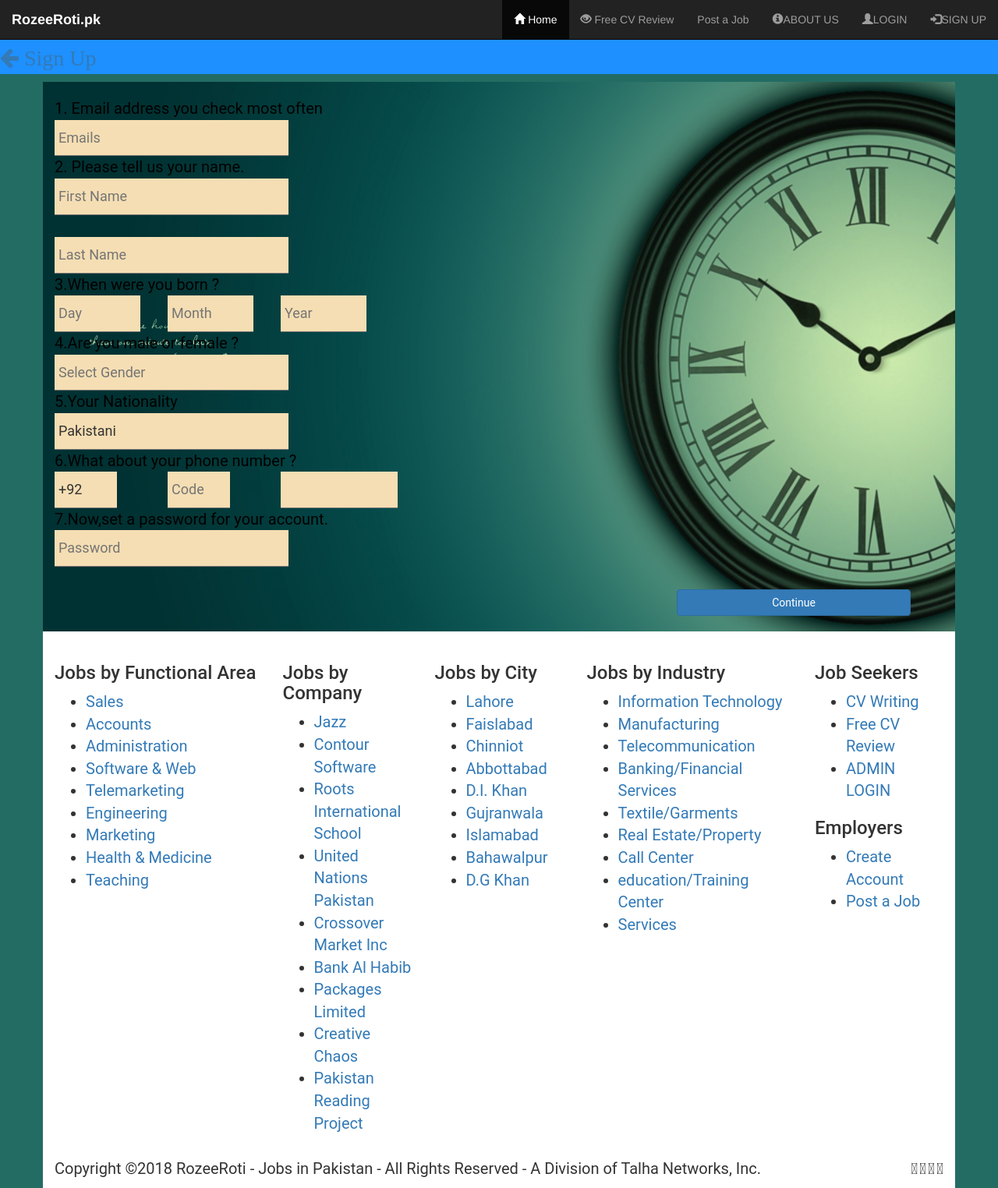
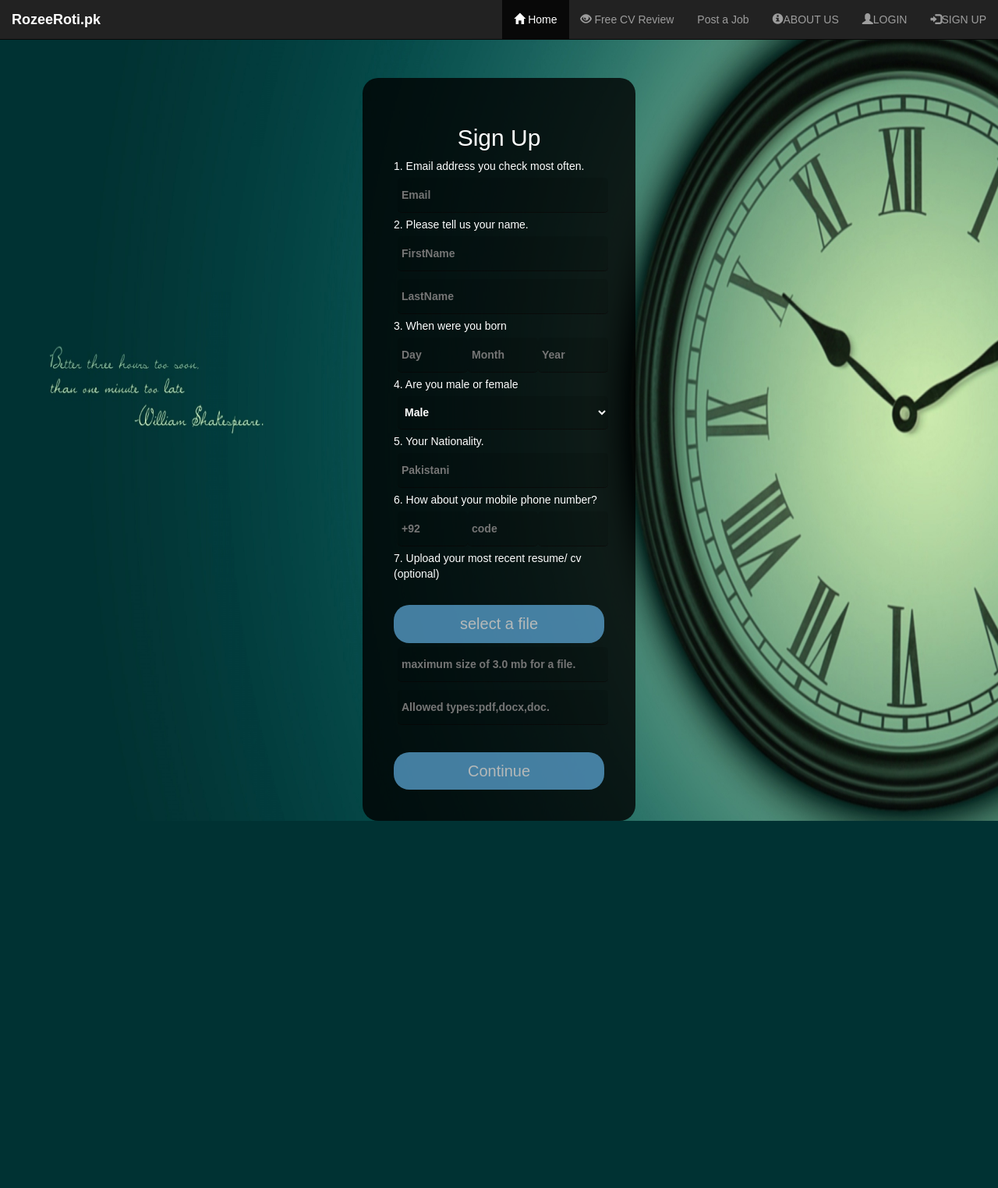
Before and after one commit to Talha29959/Wad-Project, a PHP site: page /signup.html in a window 1280 px wide. Shown: the whole page at 78% size. After the commit the page ends 1053 px from the top, so only its background shows below. Run offline with PHP 8.4, Linux system fonts and the light colour scheme.

Commit message:
alhamdulillah

```diff
--- a/signup.html
+++ b/signup.html
@@ -1,13 +1,13 @@
+<!DOCTYPE html>
 <html>
 <head>
-    <title>Body</title>
+    <title>Login In</title>
+    <link rel="stylesheet" href="style1.css">
     <meta name="viewport" content="width=device-width, initial-scale=1">
     <link rel="stylesheet" href="https://maxcdn.bootstrapcdn.com/bootstrap/3.3.7/css/bootstrap.min.css">
     <link rel="stylesheet" href="https://cdnjs.cloudflare.com/ajax/libs/font-awesome/4.7.0/css/font-awesome.min.css">
-    <link rel="stylesheet" href="style2.css">
- <!--  <link rel="stylesheet" href="style1.css">-->
 </head>
-<body>
+<body class="ra_body">
 
 <nav class="navbar navbar-inverse navbar-fixed-top" style="margin: 0">
     <div class="container-fluid">
@@ -24,170 +24,60 @@
         </ul>
     </div>
 </nav>
+<div class="ra-1">
 
+    <h2 class="ra_h2">Sign Up</h2>
+    <form>
+        <div>1. Email address you check most often.
+        <input type="text" class="ra-2"placeholder="Email"required><br>
+        </div>
 
+        <div>2. Please tell us your name.
+        <input type="text"  class="ra-2"placeholder="FirstName"required>
+        <input type="text"  class="ra-2"placeholder="LastName"required>
+        </div>
 
+        <div>3. When were you born
+            <table>
+                <tr>
+                    <td><input type="number"  class="ra-2" placeholder="Day"required></td>
+                    <td><input type="number"  class="ra-2" placeholder="Month"required></td>
+                    <td><input type="number"  class="ra-2" placeholder="Year"required></td>
+                </tr></table>
+        </div>
 
-<div id="header" >
-    <a href="index.html">
-    <i style="font-size:28px" class="fa">&#xf060; Sign Up</i>
-    </a>
-</div>
+        <div>4. Are you male or female
+            <select class="ra-2">
+                <option value="Male">Male</option>
+                <option value="Female">Female</option>
+            </select>
+          <!--  <input type="text"  class="ra-2 " placeholder="select gender"required>-->
+        </div>
 
+        <div>5. Your Nationality.
+            <input type="text"  class="ra-2 " placeholder="Pakistani"required>
+        </div>
 
-<div class="container" id="d1">
-    <form>
-        <font>1. Email address you check most often</font>
-        <div class="group" >
-            <input  type="text" placeholder="Emails" required>
+        <div>6. How about your mobile phone number?
+            <table>
+                <tr>
+                    <td><input type="number"  class="ra-2" placeholder="+92" min="0" required></td>
+                    <td><input type="number"  class="ra-2" placeholder="code" min="0" required></td>
+                    <td><input type="number"  class="ra-2" placeholder="" min="0" required></td>
+                </tr></table>
         </div>
-        <font>2. Please tell us your name.</font>
-        <div class="group">
-            <input type="text" placeholder="First Name" required>
-            <br>
-            <input type="text" placeholder="Last Name" required>
+
+        <div>7. Upload your most recent resume/ cv (optional)
+            <input type="submit" class="ra-3" value="select a file">
+            <input type="text" class="ra-2" placeholder="maximum size of 3.0 mb for a file.">
+            <input type="text" class="ra-2" placeholder="Allowed types:pdf,docx,doc.">
         </div>
-        <font>3.When were you born ?</font>
-        <div class="grid_container">
-            <div>
-                <input id="day" type="text" placeholder="Day" required>
-            </div>
-            <div>
-                <input id="mon" type="text" placeholder="Month" required>
-            </div>
-            <div>
-                <input id="yr" type="text" placeholder="Year" required>
-            </div>
-        </div>
-        <font>4.Are you male or female ?</font>
-        <div class="group">
-            <input type="text" placeholder="Select Gender" required>
-        </div>
-        <font>5.Your Nationality</font>
-        <div class="group">
-            <input type="text" value="Pakistani" required>
-        </div>
-        <font>6.What about your phone number ?</font>
-        <div class="grid_container">
-            <div>
-                <input id="c_code" type="text" value="+92" required>
-            </div>
-            <div>
-                <input id="code" type="text" placeholder="Code" required>
-            </div>
-            <div>
-                <input id="pnum" type="text" placeholder="" required>
-            </div>
-        </div>
-        <font>7.Now,set a password for your account.</font>
-        <div class="group">
-            <input type="password" placeholder="Password" required>
-        </div>
-        <br>
-        <div id="continue">
-        <input  type="submit" class="btn btn-primary" value="Continue">
+
+        <div>
+        <input type="submit" class="ra-3 ra-input" value="Continue">
+
         </div>
     </form>
 </div>
-
-
-
-
-
-
-<footer>
-    <div class="footer" id="footer">
-        <div class="container">
-            <div class="row">
-                <div class="col-lg-3  col-md-2 col-sm-5 col-xs-6">
-                    <h3> Jobs by Functional Area </h3>
-                    <ul>
-                        <li> <a href="sales.html"> Sales  </a> </li>
-                        <li> <a href="accounts.html"> Accounts </a> </li>
-                        <li> <a href="admin.php"> Administration </a> </li>
-                        <li> <a href="software.html"> Software & Web </a> </li>
-                        <li> <a href="telemarket.php"> Telemarketing </a> </li>
-                        <li> <a href="enginer.php"> Engineering </a> </li>
-                        <li> <a href="market.php"> Marketing </a> </li>
-                        <li> <a href="health.php"> Health & Medicine </a> </li>
-                        <li> <a href="teach.php"> Teaching </a> </li>
-                    </ul>
-                </div>
-                <div class="col-lg-2  col-md-2 col-sm-4 col-xs-8">
-                    <h3> Jobs by Company </h3>
-                    <ul>
-                        <li> <a href="jazz.php"> Jazz  </a> </li>
-                        <li> <a href="temp.html"> Contour Software </a> </li>
-                        <li> <a href="temp.html"> Roots International School </a> </li>
-                        <li> <a href="temp.html"> United Nations Pakistan </a> </li>
-                        <li> <a href="temp.html"> Crossover Market Inc </a> </li>
-                        <li> <a href="bankalhabib.php"> Bank Al Habib </a> </li>
-                        <li> <a href="packageslimited.php"> Packages Limited </a> </li>
-                        <li> <a href="temp.html"> Creative Chaos </a> </li>
-                        <li> <a href="pakistanreadingproject.php"> Pakistan Reading Project </a> </li>
-                    </ul>
-                </div>
-                <div class="col-lg-2  col-md-2 col-sm-4 col-xs-8">
-                    <h3> Jobs by City </h3>
-                    <ul>
-                        <li> <a href="lahore.php"> Lahore  </a> </li>
-                        <li> <a href="faisalabad.php"> Faislabad </a> </li>
-                        <li> <a href="chinniot.php"> Chinniot </a> </li>
-                        <li> <a href="temp.html"> Abbottabad </a> </li>
-                        <li> <a href="temp.html"> D.I. Khan </a> </li>
-                        <li> <a href="gujranwala.php"> Gujranwala </a> </li>
-                        <li> <a href="islamabad.php"> Islamabad </a> </li>
-                        <li> <a href="temp.html"> Bahawalpur </a> </li>
-                        <li> <a href="temp.html"> D.G Khan </a> </li>
-                    </ul>
-                </div>
-                <div class="col-lg-3  col-md-2 col-sm-4 col-xs-8">
-                    <h3> Jobs by Industry </h3>
-                    <ul>
-                        <li> <a href="it.php"> Information Technology  </a> </li>
-                        <li> <a href="manufacturing.php"> Manufacturing </a> </li>
-                        <li> <a href="tele.php"> Telecommunication </a> </li>
-                        <li> <a href="temp.html"> Banking/Financial Services </a> </li>
-                        <li> <a href="temp.html"> Textile/Garments </a> </li>
-                        <li> <a href="property.php"> Real Estate/Property </a> </li>
-                        <li> <a href="callcenter.php">  Call Center</a> </li>
-                        <li> <a href="temp.html"> education/Training Center </a> </li>
-                        <li> <a href="temp.html"> Services </a> </li>
-                    </ul>
-                </div>
-                <div class="col-lg-2  col-md-2 col-sm-4 col-xs-8 ">
-
-                    <h3>Job Seekers</h3>
-                    <ul>
-                        <li><a href="signup.html">CV Writing</a></li>
-                        <li><a href="">Free CV Review</a></li>
-                        <li><a href="adminlogin.php">ADMIN LOGIN</a></li>
-                    </ul>
-                    <h3>  Employers</h3>
-                    <ul>
-
-                        <li><a href="signup.html">Create Account</a></li>
-                        <li><a href="postjob.html">Post a Job</a></li>
-                    </ul>
-                </div>
-            </div>
-        </div>
-    </div>
-
-    <div class="footer-bottom">
-        <div class="container">
-            <p class="pull-left">Copyright ©2018 RozeeRoti - Jobs in Pakistan - All Rights Reserved - A Division of Talha Networks, Inc.  </p>
-            <div class="pull-right">
-                <ul class="nav nav-pills payments">
-                    <li><i class="fab fa-cc-visa"></i></li>
-                    <li><i class="fab fa-cc-mastercard"></i></li>
-                    <li><i class="fab fa-cc-amex"></i></li>
-                    <li><i class="fab fa-cc-paypal"></i></li>
-                </ul>
-            </div>
-        </div>
-    </div>
-</footer>
-
 </body>
 </html>
--- a/style1.css
+++ b/style1.css
@@ -387,3 +387,70 @@ color: #1167c2;
 .payments {
   font-size: 1.5em;
 }
+
+
+
+
+
+
+
+
+/* Rana Mehmood */
+
+/* Sign Up File & Contact Us*/
+body.ra_body{
+    background:url("images/g.jpg");
+    background-size: cover;
+    background-size: 100% 100%;
+    font-family:Arial;
+}
+.ra-1{
+    max-width:350px;
+    border-radius:20px;
+    margin:auto;
+    background:rgba(0,0,0,0.8);
+    box-sizing:border-box;
+    padding:40px;
+    color:#fff;
+    margin-top:100px;
+
+
+}
+h2.ra_h2{
+    text-align:center;
+}
+
+.ra-2{
+    width:100%;
+    box-sizing:border-box;
+    padding:12px 5px;
+    background:rgba(0,0,0,0.10);
+    outline:none;
+    border:none;
+    border-bottom:1px dotted rgba(12, 1, 0, 0.93);
+    color:#fff;
+    border-radius:5px;
+    margin:5px;
+    font-weight:bold;
+}
+.ra-3
+{
+    text-align:center;
+    width:100%;
+    box-sizing:border-box;
+    padding:10px 0;
+    margin-top:30px;
+    outline:none;
+    border:none;
+    background:#60adde;
+    opacity:0.7;
+    border-radius:20px;
+    font-size:20px;
+    color:#fff;
+
+}
+input.ra-input[type=submit]:hover
+{
+    background:#003366;
+    opacity:0.7;
+}
--- a/style2.css
+++ /dev/null
@@ -1,107 +0,0 @@
-#header
-{
-    margin-top: 50px;
-    height: 45px;
-    padding-top: 10px;
-    background-color: #1e90ff;
-
-}
-body {
-//    background-image: url("images/g.jpg");
-   // background-color: #cccccc;
-    background-color: #236c63;
-    height: 500px;
-    background-position: center;
-    background-repeat: no-repeat;
-    background-size: large;
-
-}
-
-#continue
-{
-   padding-left: 70%;
-}
-font{
-    color: black;
-}
-input, textarea {
-    background-color : wheat;
-}
-#d1{
-    margin-top: 10px;
-    background-image: url("images/g.jpg");
-
-    background-position: center;
-    background-repeat: no-repeat;
-    background-size: 100% 100%;
-}
-.f_size
-{
-    font-size: 20px;
-    color: dodgerblue;
-}
-.f_size1
-{
-    font-size: 50px;
-}
-.wide
-{
-    width: 25px;
-}
-
-.fa-google
-{
-    background: #dd4b39;
-    color: white;
-}
-.fa-facebook
-{
-    background: #3B5998;
-    color: white;
-}
-
-.grid_container
-{
-    display: grid;
-    grid-gap: 25px;
-    grid-template-columns: 120px 120px 120px;
-}
-
-#day,#yr,#mon
-{
-    width:110px;
-}
-#c_code,#code
-{
-    width:80px;
-}
-#pnum
-{
-    width: 150px;
-}
-td
-{
-    font-family: 'Roboto';
-}
-
-.container
-{
-    padding-top: 20px;
-    font-family: 'Roboto';
-    font-size: 20px;
-    display: block;
-    background: #FFF;
-}
-input
-{
-    font-size:18px;
-    padding:10px 10px 10px 5px;
-    display:block;
-    width:300px;
-    border:none;
-    border-bottom:1px solid #757575;
-}
-input:focus
-{
-    outline:none;
-}
```
Also changed, not shown: contactus.html (+45 -60 lines), style3.css (+38 -19 lines).
